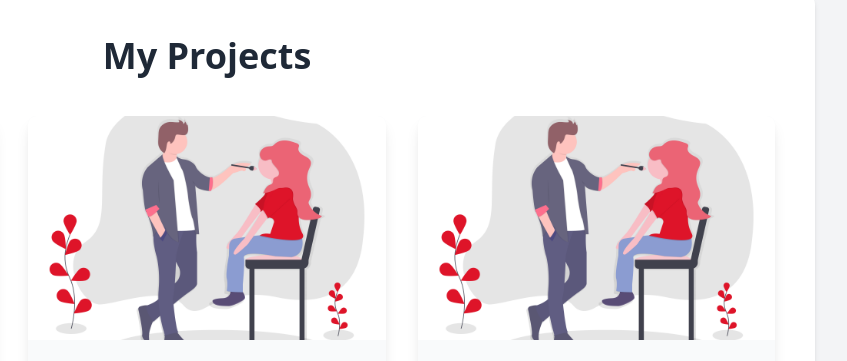
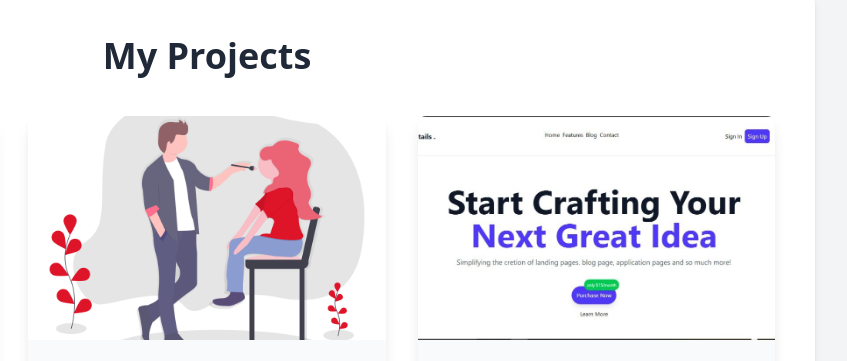
Before and after one commit to nemerem5006/lawrence-victor-devfolio, a plain HTML site: page projects.html in a window 1280 px wide. Shown: the part 100-461 px from the top of the page, 433-1280 px from the left. Drawn offline with nearby package versions, Linux system fonts and the light colour scheme; files that its build step writes are made by us from their sources; files whose address does not match are found by name.

Commit message:
update project files

```diff
--- a/projects.html
+++ b/projects.html
@@ -67,7 +67,7 @@
                     </div>
                 </div>
                 <div id="project2" class="bg-gray-50 rounded-lg shadow-lg overflow-hidden transform hover:scale-105 transition-transform duration-300">
-                    <img src="./assets/images/Intolerencnelab.png" alt="Intolerencelab" class="w-full h-56 object-cover">
+                    <img src="./assets/images/tails-image.jpg" alt="Intolerencelab" class="w-full h-56 object-cover">
                     <div class="p-6">
                         <h3 class="text-2xl font-semibold text-gray-800 mb-2">Tails.</h3>
                         <p class="text-gray-600 text-sm mb-4">Start Crafting Your
```
Also changed, not shown: assets/images/tails-image.jpg (added).
